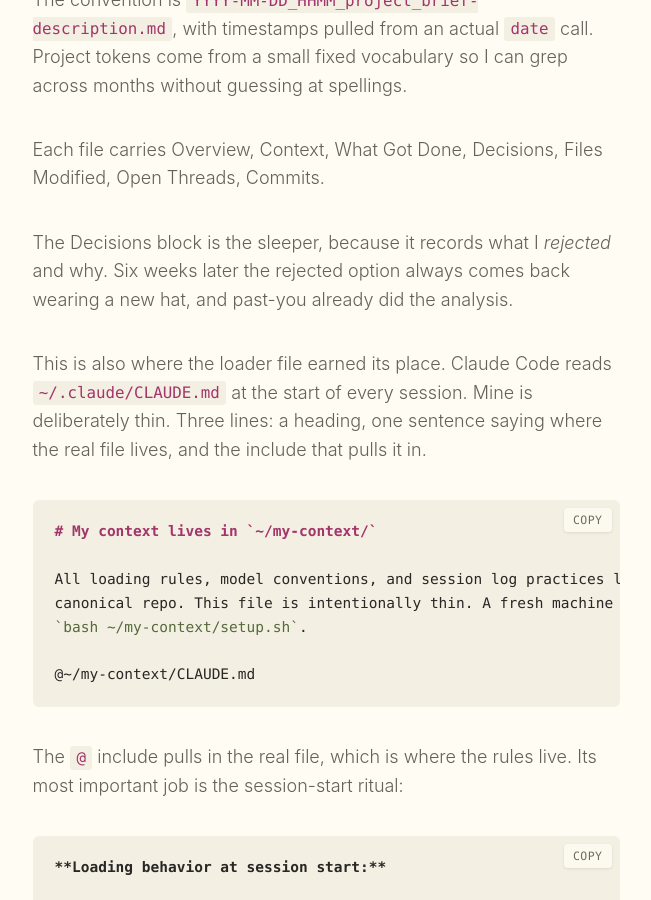
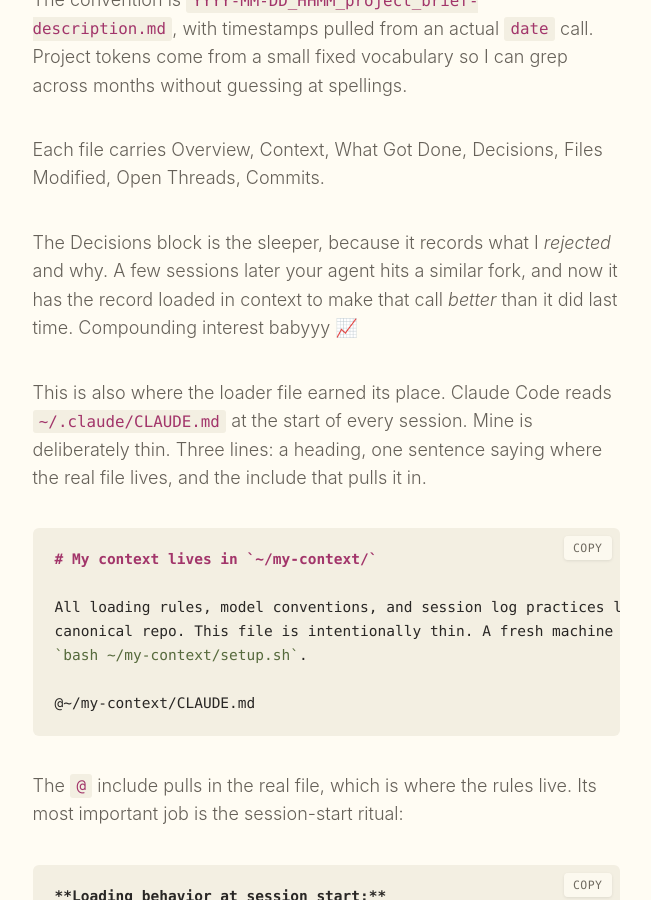
Before and after one commit to paulmederos/pm17, a Jekyll site: the page built from _posts/2026-08-09-how-i-work-with-claude.md, in a window 1280 px wide and 900 px high, scrolled down 9318 px. Shown: the whole window, without its empty margins (314-965 px from the left). Built offline with Jekyll 4.4.1, drawn with Linux system fonts in a browser that asks for light colours; some web fonts are replaced.

Commit message:
Reframe the Decisions-block payoff
Dropped the invented "six weeks later" specificity and pointed the benefit
at the agent rather than at future-me: it hits a similar fork with the
record already loaded, so the call gets better each time.

Co-Authored-By: Claude Opus 5 <noreply@anthropic.com>

```diff
--- a/_posts/2026-08-09-how-i-work-with-claude.md
+++ b/_posts/2026-08-09-how-i-work-with-claude.md
@@ -177,7 +177,7 @@ The convention is `YYYY-MM-DD_HHMM_project_brief-description.md`, with timestamp
 
 Each file carries Overview, Context, What Got Done, Decisions, Files Modified, Open Threads, Commits.
 
-The Decisions block is the sleeper, because it records what I *rejected* and why. Six weeks later the rejected option always comes back wearing a new hat, and past-you already did the analysis.
+The Decisions block is the sleeper, because it records what I *rejected* and why. A few sessions later your agent hits a similar fork, and now it has the record loaded in context to make that call *better* than it did last time. Compounding interest babyyy 📈
 
 This is also where the loader file earned its place. Claude Code reads `~/.claude/CLAUDE.md` at the start of every session. Mine is deliberately thin. Three lines: a heading, one sentence saying where the real file lives, and the include that pulls it in.
 
```
